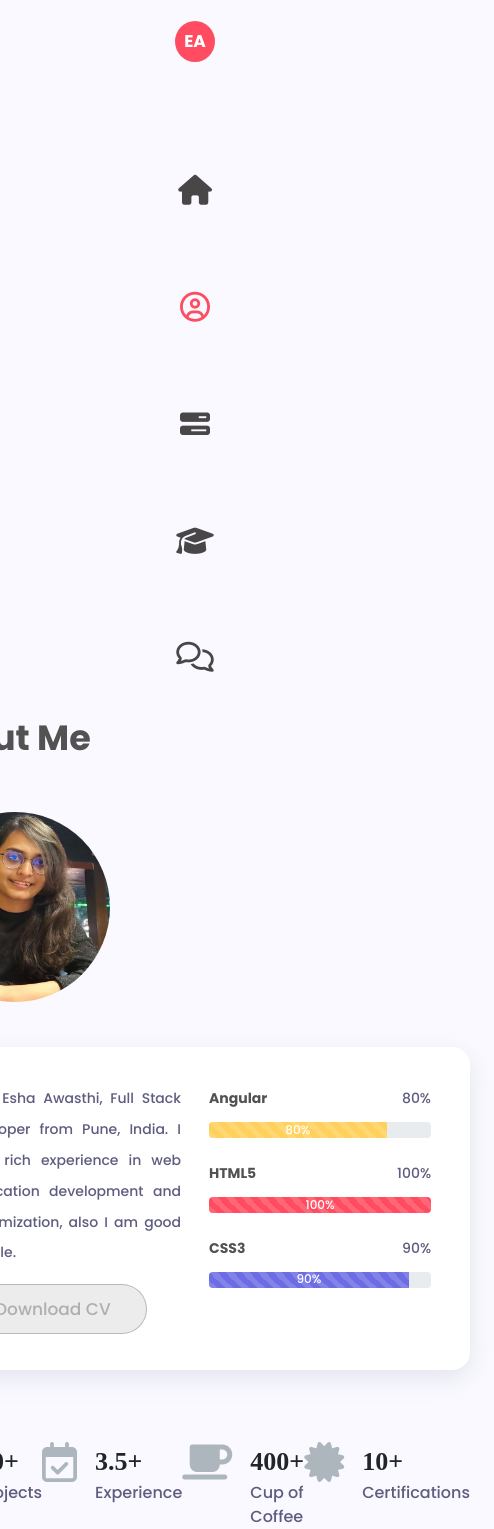
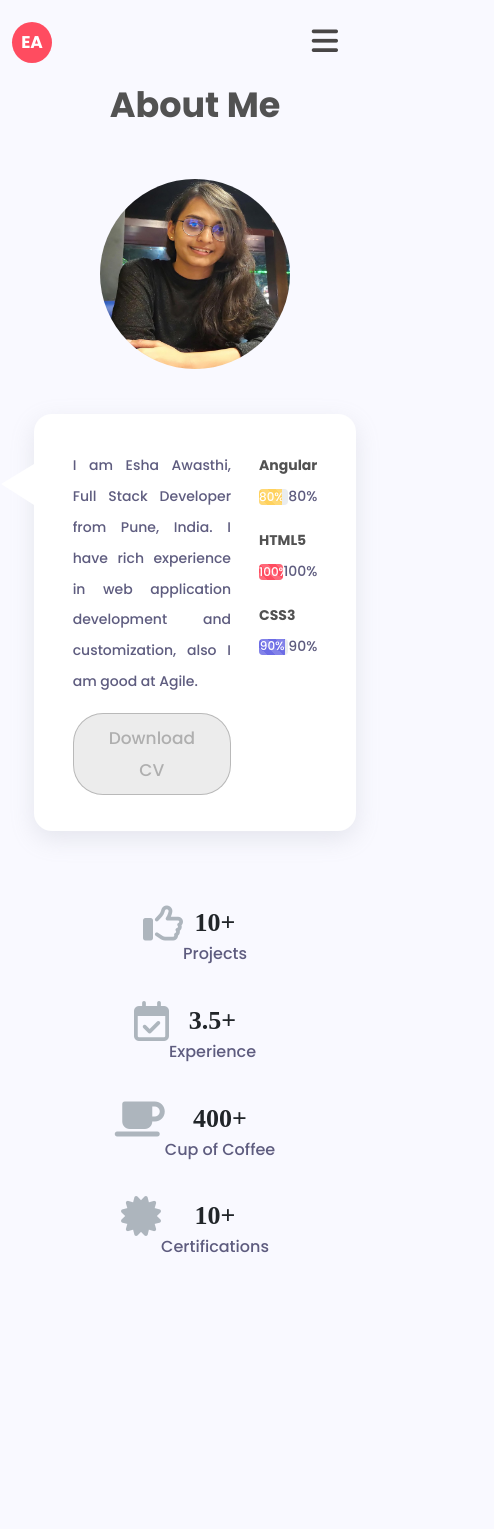
Before and after one commit to eshaawasthi/my-portfolio, an Angular app: page /about in a window 390 px wide. Shown: the whole page, 494 px wide, since content can reach past the window. After the commit the page ends 1259 px from the top, so only its background shows below. Built offline with nearby package versions, Linux system fonts and the light colour scheme.

Commit message:
Responsive updations

```diff
--- a/src/app/app.component.html
+++ b/src/app/app.component.html
@@ -1,9 +1,9 @@
 <div class="container-fluid">
   <div class="row">
-    <div class="col-lg-1 col-md-1 col-sm-1">
-      <app-navigation-bar></app-navigation-bar>
+    <div class="col-lg-1 col-md-1">
+      <app-navigation-bar (isResponsiveNavValue)="isResponsiveNavValue($event)"></app-navigation-bar>
     </div>
-    <div class="col-lg-11 col-md-11 col-sm-11 app-wrapper">
+    <div *ngIf="isResponsiveNav" class="col-lg-11 col-md-11 col-sm-12 app-wrapper">
       <router-outlet></router-outlet>
     </div>
   </div>
--- a/src/app/app.component.less
+++ b/src/app/app.component.less
@@ -1,8 +1,13 @@
 .app-wrapper{
     display: flex;
     justify-content: center;
-    align-items: center;
+    position: relative;
 }
 .row{
     height: 100vh;
 }
+@media screen and (max-width: 800px) {
+    .app-wrapper {
+        text-align: center
+    }
+  }
--- a/src/app/app.component.ts
+++ b/src/app/app.component.ts
@@ -7,4 +7,9 @@ import { Component } from '@angular/core';
 })
 export class AppComponent {
   title = 'portfolio-esha';
+  isResponsiveNav: boolean = true;
+
+  isResponsiveNavValue(e?) {
+    this.isResponsiveNav = e;
+  }
 }
--- a/src/app/components/about-me/about-me.component.less
+++ b/src/app/components/about-me/about-me.component.less
@@ -37,3 +37,13 @@ app-percentage-bar:not(:first-child){
     display: flex;
     justify-content: space-around;
 }
+
+@media screen and (max-width: 800px) {
+    .metric-stats {
+        display: flex;
+        flex-direction: column;
+        justify-content: space-between;
+        align-items: center;
+        height: 45vh;
+    }
+  }
--- a/src/app/components/common/metrics-horizontal-list/metrics-horizontal-list.component.less
+++ b/src/app/components/common/metrics-horizontal-list/metrics-horizontal-list.component.less
@@ -4,7 +4,6 @@
 .metrics-wrapper i{
     font-size: 40px;
     color: #adb5bd;
-    margin-right: 18px;
 }
 .stats {
     font-size: 26px;
--- a/src/app/components/common/navigation-bar/navigation-bar.component.html
+++ b/src/app/components/common/navigation-bar/navigation-bar.component.html
@@ -2,6 +2,8 @@
     <div class="logo-icon">
         <span class="primary-color">EA</span>
     </div>
+    <span type="button" class="responsive-nav" (click)="onResponsiveNav(true)"><i class="fa fa-bars"></i></span>
+    <div class="full-width-nav">
         <span routerLink="/home" routerLinkActive="active">
             <i class="fa fa-home" aria-hidden="true"></i>
         </span>
@@ -20,4 +22,24 @@
         <span routerLink="/contact" routerLinkActive="active">
             <i class="fa fa-comments-o" aria-hidden="true"></i>
         </span>
+    </div>
+    <div *ngIf="isResponsiveNav" class="responsive-navbar">
+        <span (click)="onResponsiveNav()"><i class="fa fa-times" aria-hidden="true"></i>
+        </span>
+        <span routerLink="/home" routerLinkActive="active" (click)="onResponsiveNav()">
+            <i class="fa fa-home" aria-hidden="true"></i> HOME
+        </span>
+        <span routerLink="/about" routerLinkActive="active" (click)="onResponsiveNav()">
+            <i class="fa fa-user-circle-o" aria-hidden="true"></i> ABOUT ME
+        </span>
+        <span routerLink="/projects" routerLinkActive="active" (click)="onResponsiveNav()">
+            <i class="fa fa-tasks" aria-hidden="true"></i> RECENT WORKS
+        </span>
+        <span routerLink="/experience" routerLinkActive="active" (click)="onResponsiveNav()">
+            <i class="fa fa-graduation-cap" aria-hidden="true"></i> EXPERIENCE
+        </span>
+        <span routerLink="/contact" routerLinkActive="active" (click)="onResponsiveNav()">
+            <i class="fa fa-comments-o" aria-hidden="true"></i> CONTACT ME
+        </span>
+    </div>
 </nav>
--- a/src/app/components/common/navigation-bar/navigation-bar.component.less
+++ b/src/app/components/common/navigation-bar/navigation-bar.component.less
@@ -27,3 +27,44 @@
 .active{
     color: var(--theme-color);;
 }
+.responsive-nav{
+    opacity: 0;
+}
+@media screen and (max-width: 800px) {
+    .navigation-wrapper{
+        flex-direction: row !important;
+        justify-content: space-between !important;
+        align-items: center !important;
+        height: 10vh !important;
+        width: 90vw !important;
+    }
+    .logo-icon span {
+        margin-bottom: 0px !important;
+    }
+    .responsive-nav{
+        opacity: 1;
+        position: relative;
+        right: 0px;
+        top: 0px;
+    }
+    .full-width-nav{
+        display: none;
+    }
+    .responsive-navbar{
+        display: flex;
+        width: 100vw;
+        height: 100vh;
+        justify-content: space-around;
+        align-items: center;
+        flex-direction: column;
+        position: absolute;
+        background-color: #e9ecef;
+        top: 0px;
+        z-index: 1;
+        font-weight: 600;
+        font-size: 28px;
+    }
+    i.fa {
+        margin-right: 10px;
+    }
+  }
--- a/src/app/components/common/navigation-bar/navigation-bar.component.ts
+++ b/src/app/components/common/navigation-bar/navigation-bar.component.ts
@@ -1,4 +1,4 @@
-import { Component, OnInit } from '@angular/core';
+import { Component, OnInit, Output, EventEmitter } from '@angular/core';
 
 @Component({
   selector: 'app-navigation-bar',
@@ -6,10 +6,15 @@ import { Component, OnInit } from '@angular/core';
   styleUrls: ['./navigation-bar.component.less']
 })
 export class NavigationBarComponent implements OnInit {
+  isResponsiveNav = false;
+  @Output() isResponsiveNavValue = new EventEmitter();
 
   constructor() { }
 
   ngOnInit(): void {
   }
-
+  onResponsiveNav(value?) {
+    this.isResponsiveNav = value || false;
+    this.isResponsiveNavValue.emit(!this.isResponsiveNav);
+  }
 }
--- a/src/app/components/experience/experience.component.less
+++ b/src/app/components/experience/experience.component.less
@@ -46,6 +46,7 @@
     height: 12vh;
     position: absolute;
     top: 40px;
+    left: 0px;
 }
 .icon-academic::before {
     content: "\f19d";
```
Lines whose indentation alone changed are shown as unchanged.
